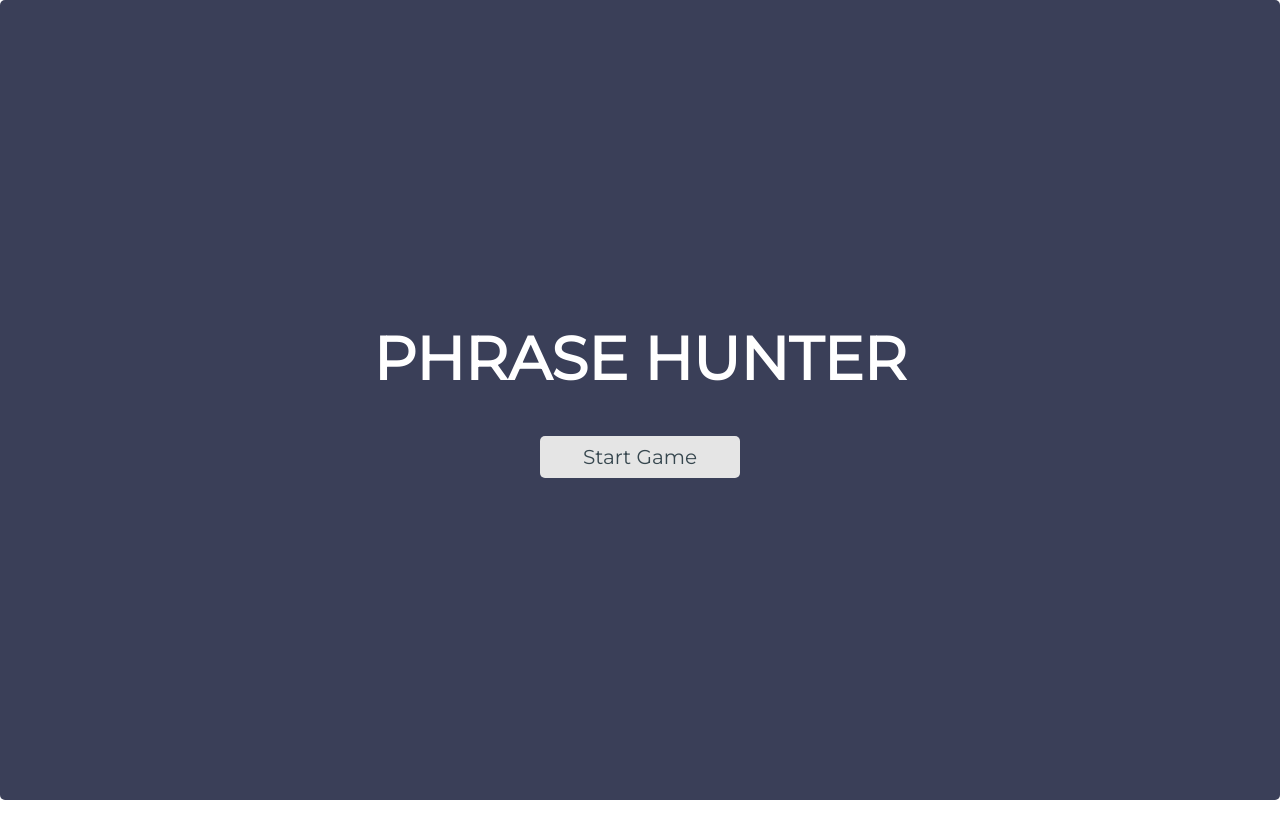
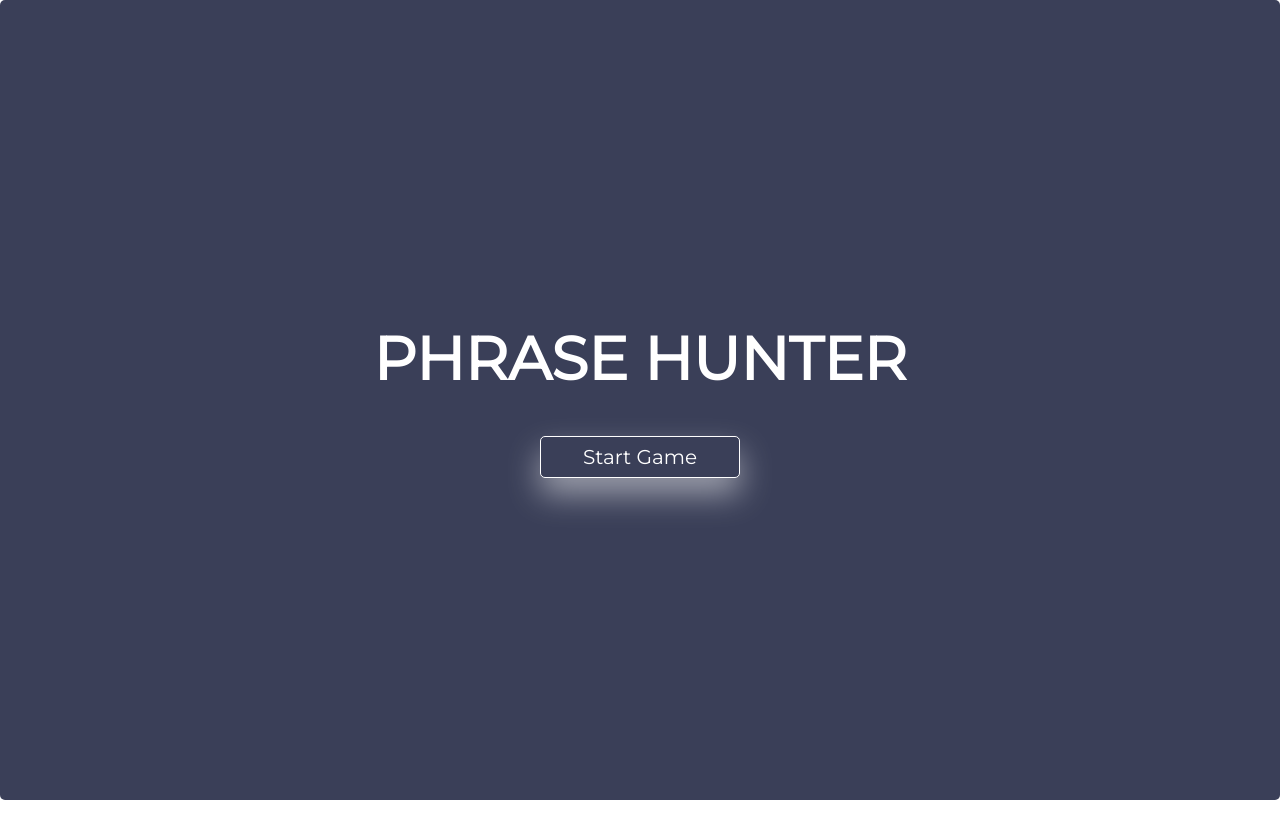
Before and after one commit to hermanconnor/Phrase-Hunter, a plain HTML site: page index.html in a window 1280 px wide. In both pictures the pointer is over the button "Start Game". Drawn offline with Linux system fonts and the light colour scheme.

Commit message:
update styles

```diff
--- a/css/styles.css
+++ b/css/styles.css
@@ -66,6 +66,14 @@ button {
   width: 200px;
   margin: 0 auto;
   animation: moveInRight 1s ease-out;
+  transition: all 0.7s ease-in-out;
+}
+
+#btn__reset:hover {
+  color: #fff;
+  background-color: #3a3f58;
+  border-color: #fff;
+  box-shadow: 0 1rem 2rem rgba(255, 255, 255, 0.5);
 }
 
 .main-container {
```
